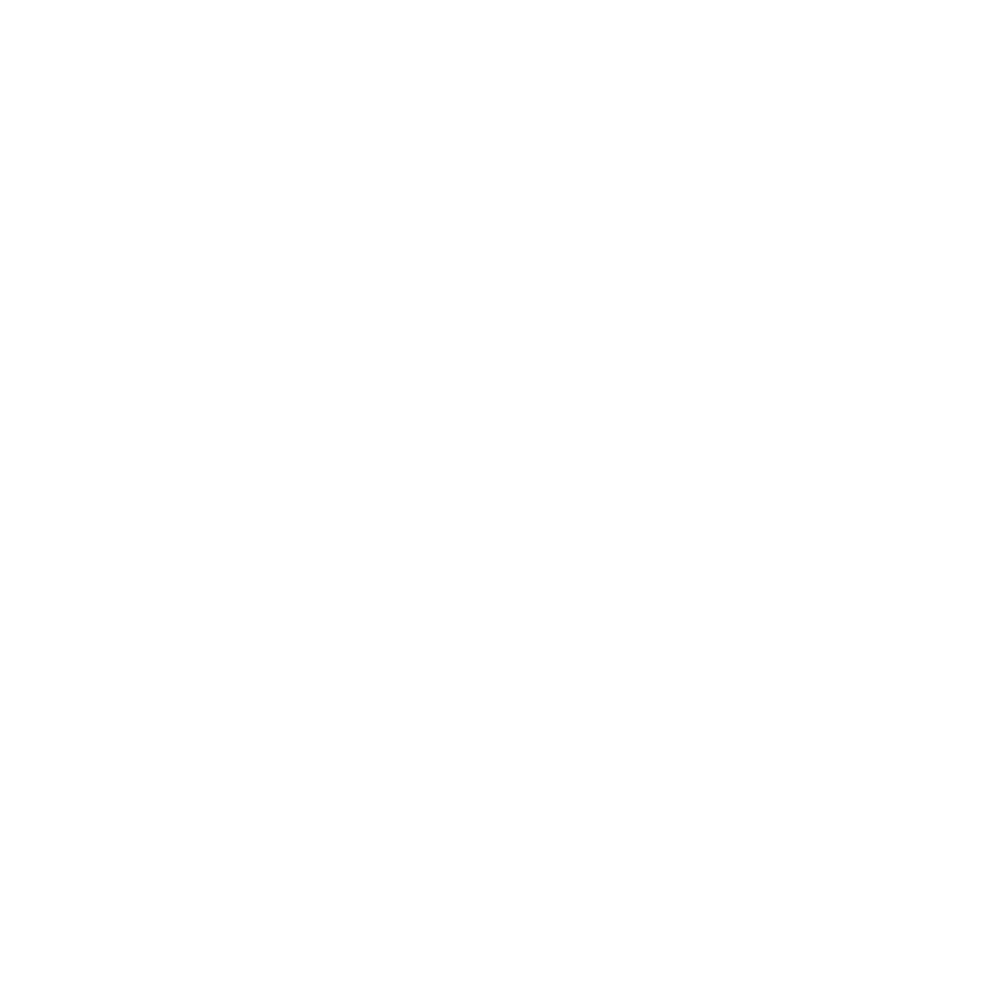
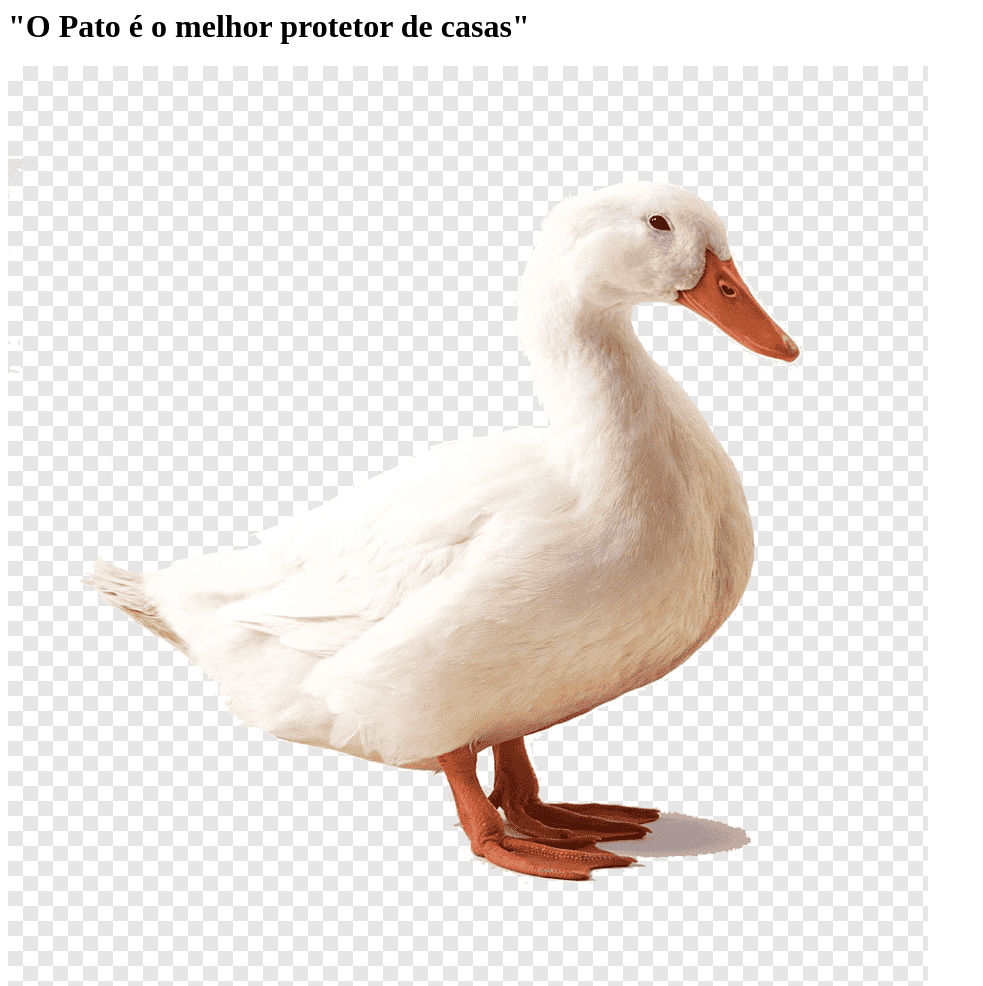
Before and after one commit to EduardoL2006/empresa, a plain HTML site: page index.html in a window 1280 px wide. Shown: the whole page, without its empty margins (0-983 px from the left). Before the commit the page ends 800 px from the top, so only its background shows below. Drawn offline with Linux system fonts and the light colour scheme.

Commit message:
Update index.html

```diff
--- a/index.html
+++ b/index.html
@@ -1,7 +1,7 @@
 <html>
 
 	<head>
-		<title> "O Pato é o melhor protetor de casas" <title/>
+		<h1> "O Pato é o melhor protetor de casas" <h1/>
 	</head>
 
  <body>
```
